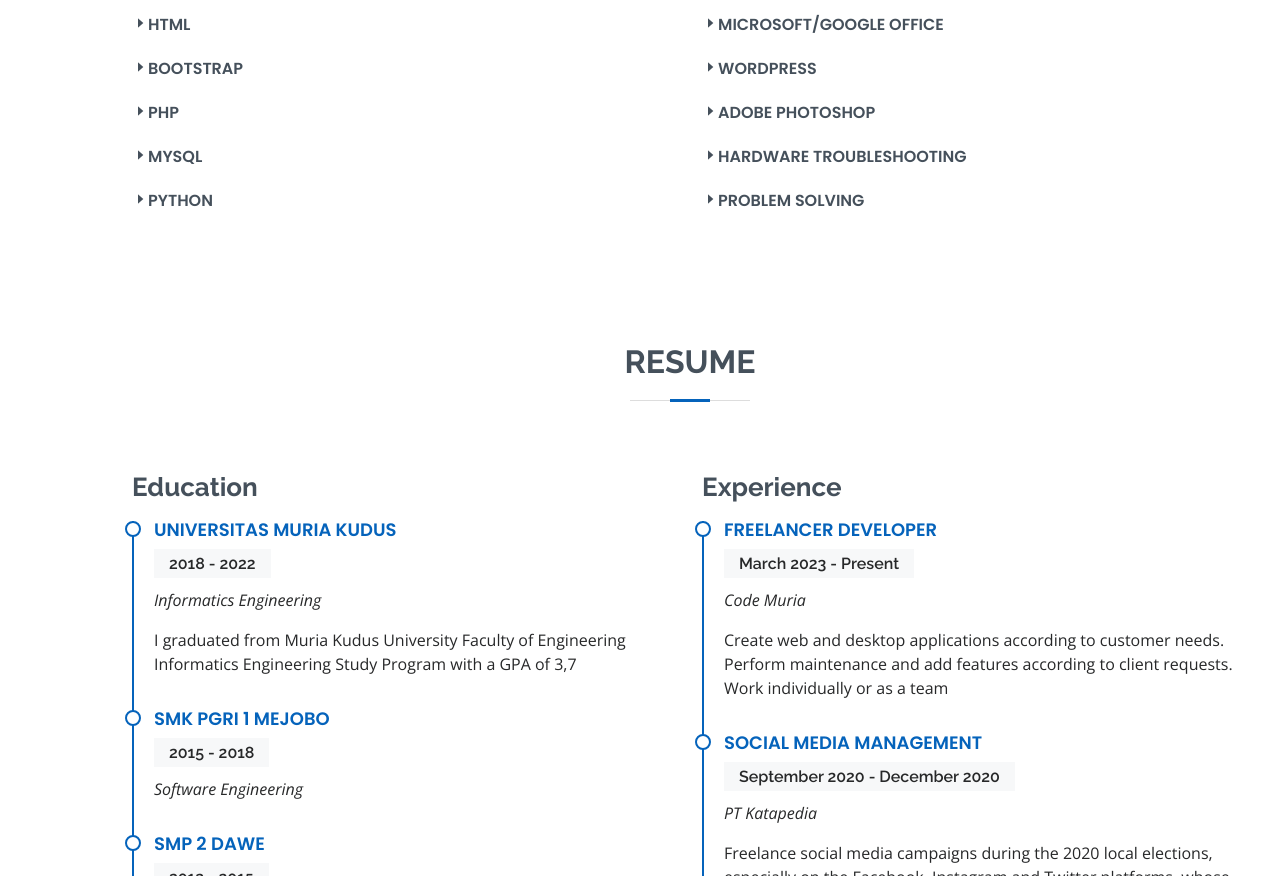
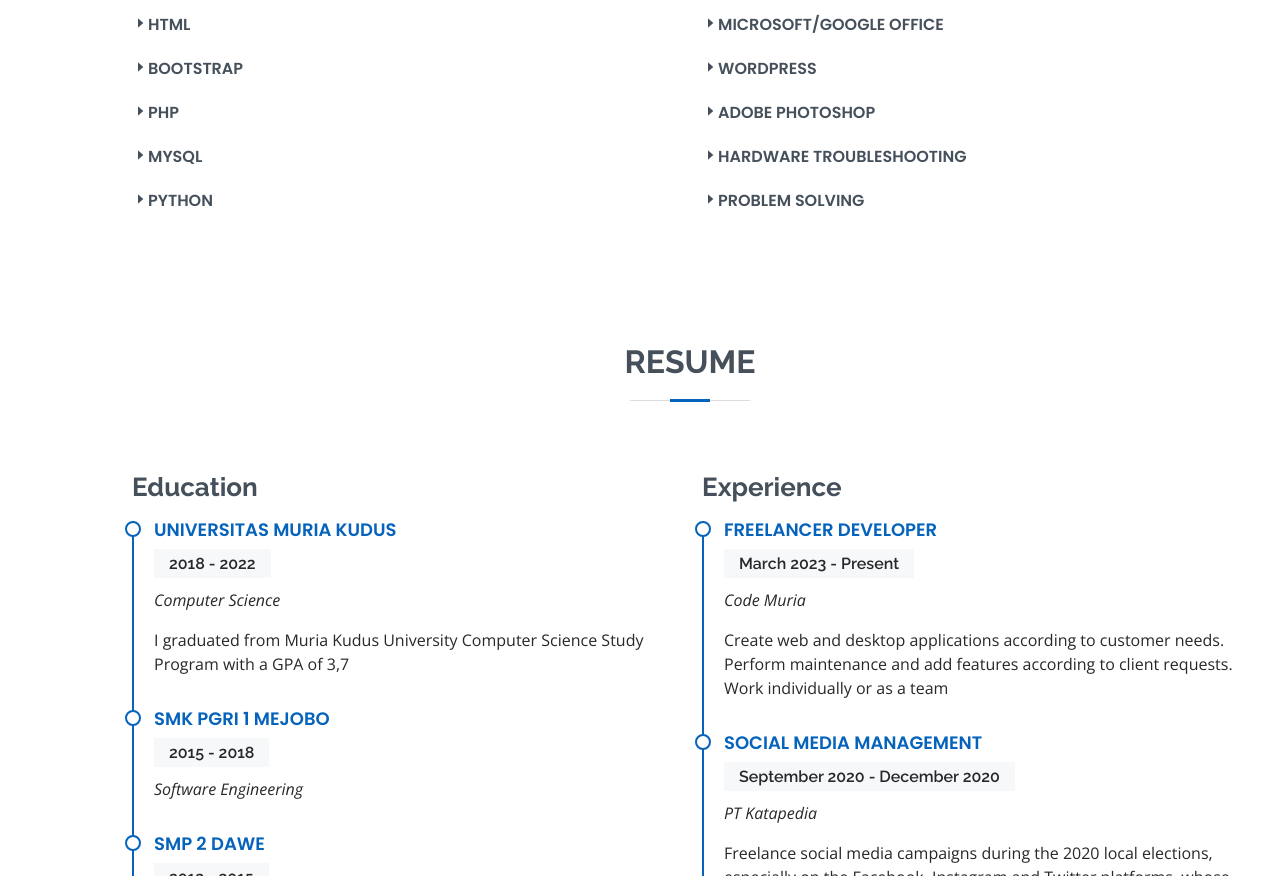
Before and after one commit to mralfarez/mralfarez.github.io, a plain HTML site: page index.html in a window 1280 px wide. Shown: the part 1559-2435 px from the top of the page. Drawn offline with nearby package versions, Linux system fonts and the light colour scheme.

Commit message:
Update index.html

```diff
--- a/index.html
+++ b/index.html
@@ -92,7 +92,7 @@
           <div class="col-lg-8 pt-4 pt-lg-0 content">
             <h3>Hello I'm Muhammad Rifky Alfarez</h3>
             <p>
-              I am a graduate of Informatics Engineering. I like to explore new things. I have a strong commitment to finish what I have started. have the ability to analyze, solve problems. Able to adapt quickly. Ready to work in a team or individually and looking for opportunities to develop skills and experience.
+              I am a graduate of Computer Science. I like to explore new things. I have a strong commitment to finish what I have started. have the ability to analyze, solve problems. Able to adapt quickly. Ready to work in a team or individually and looking for opportunities to develop skills and experience.
             </p>
           </div>
         </div>
@@ -164,8 +164,8 @@
             <div class="resume-item">
               <h4>Universitas Muria Kudus</h4>
               <h5>2018 - 2022</h5>
-              <p><em>Informatics Engineering</em></p>
-              <p>I graduated from Muria Kudus University Faculty of Engineering Informatics Engineering Study Program with a GPA of 3,7</p>
+              <p><em>Computer Science</em></p>
+              <p>I graduated from Muria Kudus University Computer Science Study Program with a GPA of 3,7</p>
             </div>
             <div class="resume-item">
               <h4>smk pgri 1 mejobo</h4>
```
